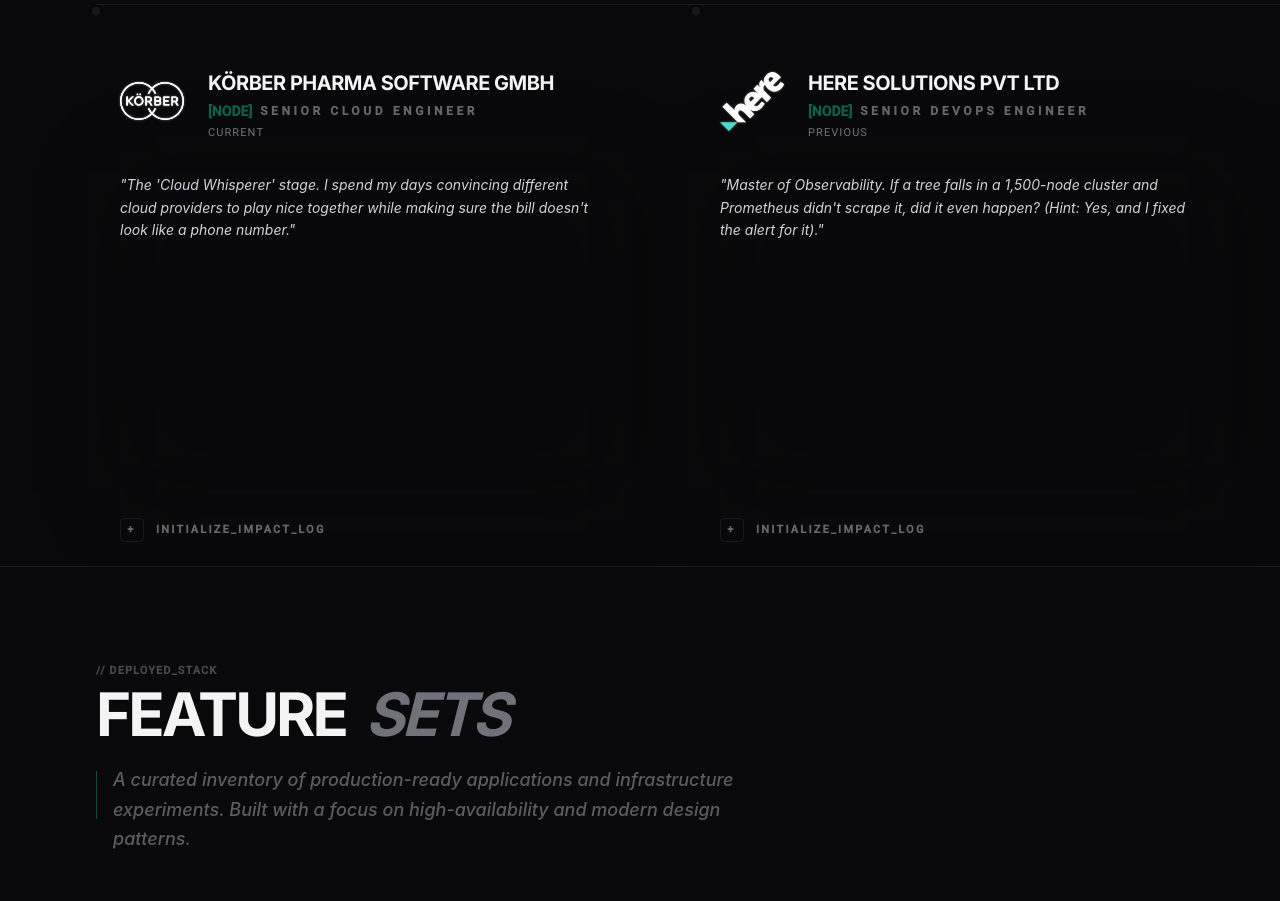
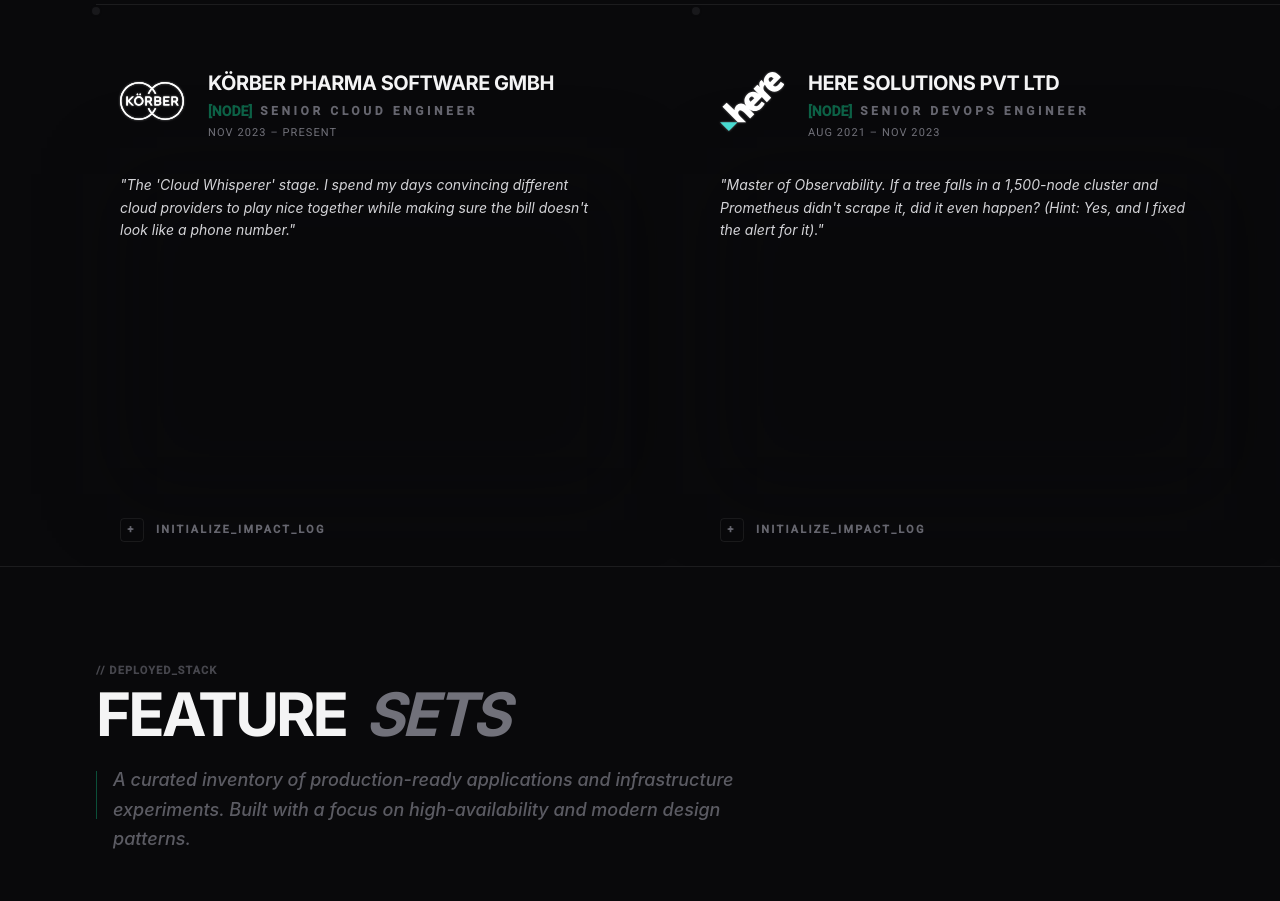
Before and after one commit to troll-warlord/tarun-pable, a Vue app: page / in a window 1280 px wide. Shown: the part 2440-3341 px from the top of the page. Built offline with nearby package versions, Linux system fonts and the light colour scheme; a web font is replaced by a local one.

Commit message:
Updated experience.json

```diff
--- a/src/components/common/ExperienceCard.vue
+++ b/src/components/common/ExperienceCard.vue
@@ -1,7 +1,16 @@
 <script setup>
-import { ref, onMounted } from 'vue'
+import { ref, computed, onMounted } from 'vue'
 import TechIcon from '@/components/common/TechIcon.vue'
-defineProps({ job: Object })
+const props = defineProps({ job: Object })
+
+const period = computed(() => {
+  const fmt = (d) => {
+    if (!d || d === 'current') return 'Present'
+    const [year, month] = d.split('-')
+    return new Date(Number(year), Number(month) - 1).toLocaleDateString('en-US', { month: 'short', year: 'numeric' })
+  }
+  return `${fmt(props.job.from)} – ${fmt(props.job.to)}`
+})
 
 const isExpanded = ref(false)
 const isIntersecting = ref(false) // Track mobile visibility
@@ -52,7 +61,7 @@
             <span class="text-primary/50 font-mono text-sm font-bold uppercase">[Node]</span>
             <p class="text-mono-label text-muted text-xs uppercase">{{ job.role }}</p>
           </div>
-          <p class="text-label font-mono text-muted mt-1 uppercase tracking-widest">{{ job.period }}</p>
+          <p class="text-label font-mono text-muted mt-1 uppercase tracking-widest">{{ period }}</p>
         </div>
       </div>
 
--- a/src/data/experience.json
+++ b/src/data/experience.json
@@ -4,7 +4,8 @@
     "company": "Körber Pharma Software GmbH",
     "role": "Senior Cloud Engineer",
     "slug": "koerber",
-    "period": "Current",
+    "from": "2023-11-27",
+    "to": "current",
     "summary": "The 'Cloud Whisperer' stage. I spend my days convincing different cloud providers to play nice together while making sure the bill doesn't look like a phone number.",
     "impact": [
       "Architected a unified, cloud-agnostic deployment engine that treats AWS, Azure, and OpenStack like a single playground.",
@@ -18,7 +19,8 @@
     "company": "Here Solutions Pvt Ltd",
     "role": "Senior DevOps Engineer",
     "slug": "here",
-    "period": "Previous",
+    "from": "2021-08-09",
+    "to": "2023-11-23",
     "summary": "Master of Observability. If a tree falls in a 1,500-node cluster and Prometheus didn't scrape it, did it even happen? (Hint: Yes, and I fixed the alert for it).",
     "impact": [
       "Slashed infrastructure costs by 50% through a total redesign of the monitoring architecture—proving that better visibility shouldn't cost more than the app.",
@@ -32,7 +34,8 @@
     "company": "Ingram Micro SSC India Pvt Ltd",
     "role": "Senior Software Engineer",
     "slug": "ingram-micro",
-    "period": "Early Career",
+    "from": "2016-07-04",
+    "to": "2021-08-06",
     "summary": "The Great Migration. I helped turn giant, scary monoliths into neat little containers and taught them how to live in GKE.",
     "impact": [
       "Led the strategic migration from 'traditional' servers to GKE, containerizing everything that wasn't bolted down.",
```
